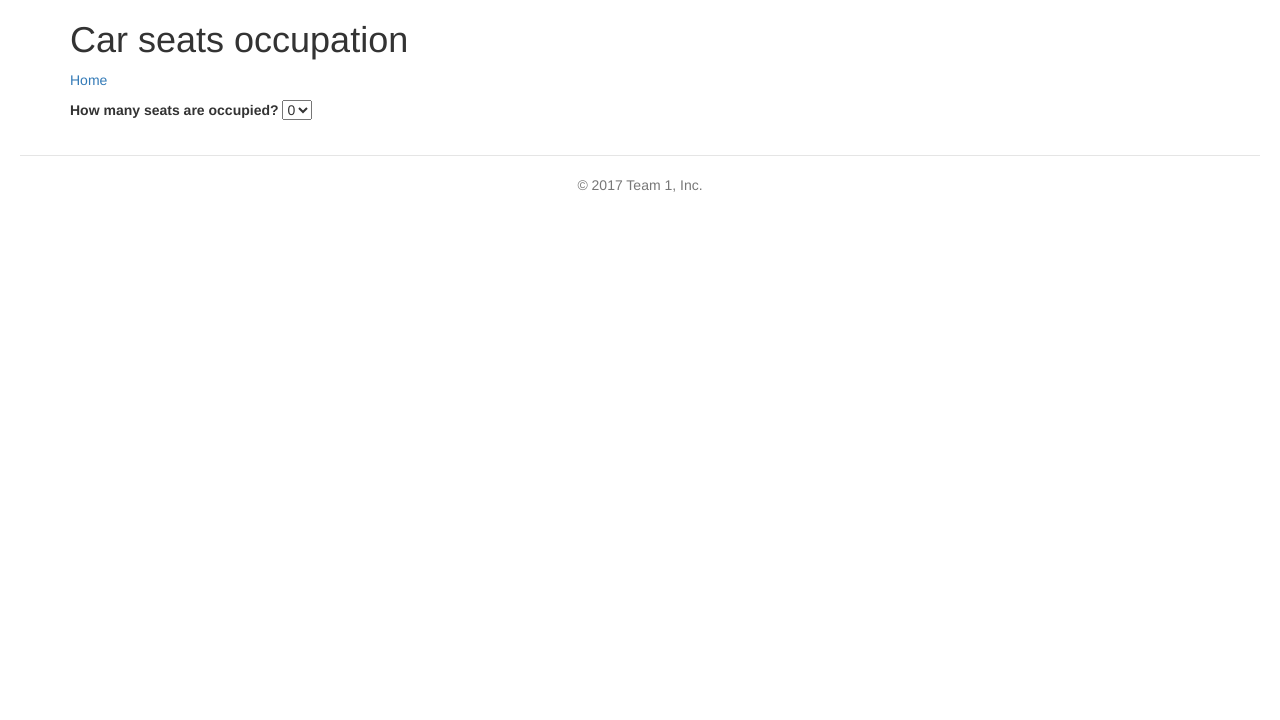
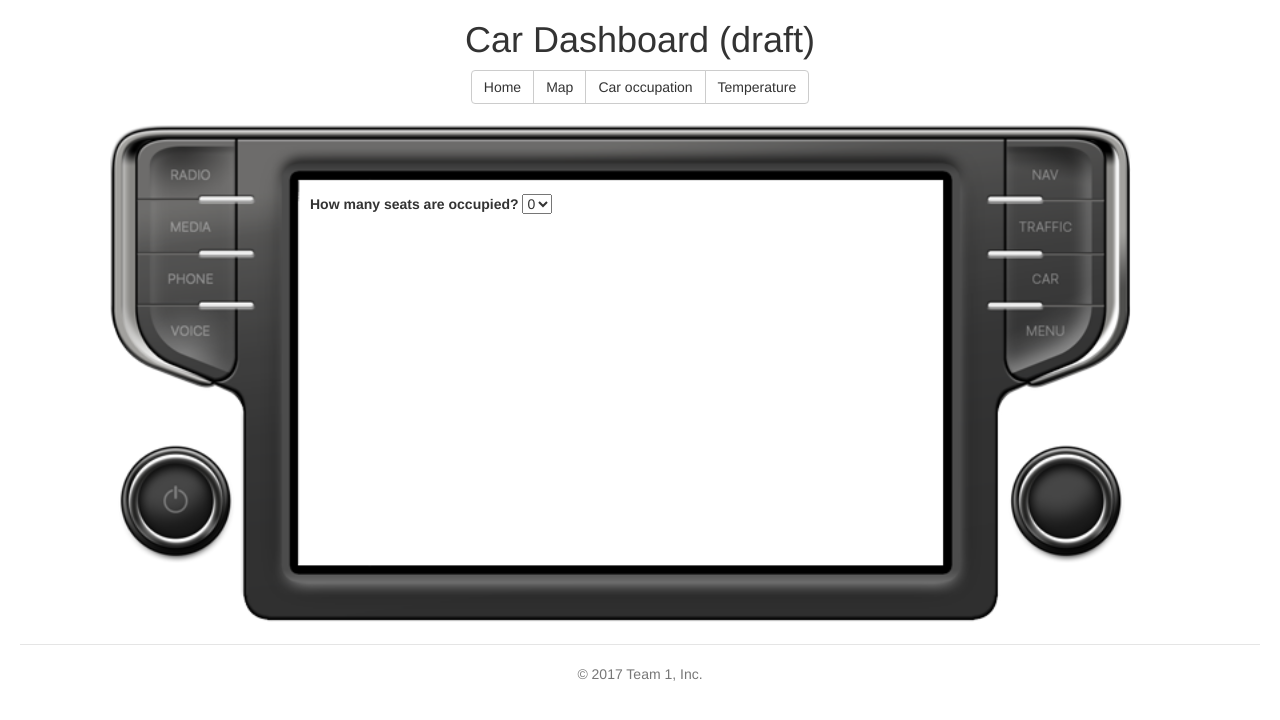
Before and after one commit to david-simoes-93/SH17, a Flask app: page /car-seats in a window 1280 px wide. Shown: the top 720 px of the page. Run offline with Flask 2, Linux system fonts and the light colour scheme; some libraries are stand-ins or nearby versions.

Commit message:
Added panel image for background

```diff
--- a/VDU/static/css/main.css
+++ b/VDU/static/css/main.css
@@ -7,3 +7,26 @@
     border-top: 1px solid #e5e5e5;
     margin: 20px 20px 20px;
 }
+
+.wrap {
+    width: 1060px;
+    height:auto;
+    margin: 20px auto auto;
+    position:relative;
+}
+.div_over_image {
+    position: absolute;
+    margin: 70px 200px;
+    top: 0;
+    left:0;
+    right:0;
+    bottom:0;
+    height:350px;
+    width: 500px;
+}
+
+/***************** MAP ********************/
+.map-navigation {
+    width:620px;
+    height:350px;
+}
--- a/VDU/static/js/car_seats.js
+++ b/VDU/static/js/car_seats.js
@@ -3,9 +3,9 @@ $(function() {
         $.getJSON($SCRIPT_ROOT + '/_car_seats_img', {
             n: $('#car-seats').val()
         }, function(data) {
-            $('#result').html('');
-            $('<img src="'+ data.result +'">').load(function() {
-                $(this).appendTo('#result');
+            $('#car-occupation-img').html('');
+            $('<img src="'+ data.result +'" width="600px" height="345px">').load(function() {
+                $(this).appendTo('#car-occupation-img');
             });
         });
         return false;
--- a/VDU/templates/car_seats.html
+++ b/VDU/templates/car_seats.html
@@ -1,8 +1,5 @@
-{% extends "layout.html" %}
-{% block body %}
-    <h1>Car seats occupation</h1>
-    <p><a href="/">Home</a></p>
-    <p>
+{% extends "index.html" %}
+{% block panel %}
     <label for="car-seats">How many seats are occupied?</label>
     <select id="car-seats">
         <option value="0">0</option>
@@ -12,8 +9,7 @@
         <option value="4">4</option>
         <option value="5">5</option>
     </select>
-    </p>
-    <div id="result"></div>
+    <div id="car-occupation-img"></div>
 
     <script src="static/js/car_seats.js"></script>
 
--- a/VDU/templates/index.html
+++ b/VDU/templates/index.html
@@ -9,17 +9,31 @@
       <span id="result">?</span>
     <p><a href=# id="calculate">calculate server side</a>
     -->
-
-
+    <div class="row text-center">
         <h1>Car Dashboard (draft)</h1>
+        <div class="col-md-offset-4 col-md-4">
+          <span class="btn-group">
+            <a href="/" class="btn btn-default">Home</a>
+            <a href="/map" class="btn btn-default">Map</a>
+            <a href="/car-seats" class="btn btn-default">Car occupation</a>
+            <a href="/temperature" class="btn btn-default">Temperature</a>
+          </span>
+        </div>
+    </div>
     <div class="row">
-
-
+        <div class="wrap">
+            <img src="static/images/carPlay_hero_empty.png" height="500">
+            <div class="div_over_image">
+                {% block panel %}
+                <div class="row">
                     <ul>
                         <li><a href="map">Map</a></li>
                         <li><a href="car-seats">Car occupation</a></li>
                         <li><a href="temperature">A/C Temperature</a></li>
                     </ul>
                 </div>
+                {% endblock panel %}
             </div>
-{% endblock %}
+        </div>
+    </div>
+{% endblock body %}
```
Also changed, not shown: VDU/templates/map.html (+4 -6 lines), VDU/templates/temperature.html (+6 -5 lines), VDU/static/images/All-New Passat.jpg (added), VDU/static/images/carPlay_hero.png (added), VDU/static/images/carPlay_hero_base.png (added), VDU/static/images/carPlay_hero_empty.png (added). Lines whose indentation alone changed are shown as unchanged.
